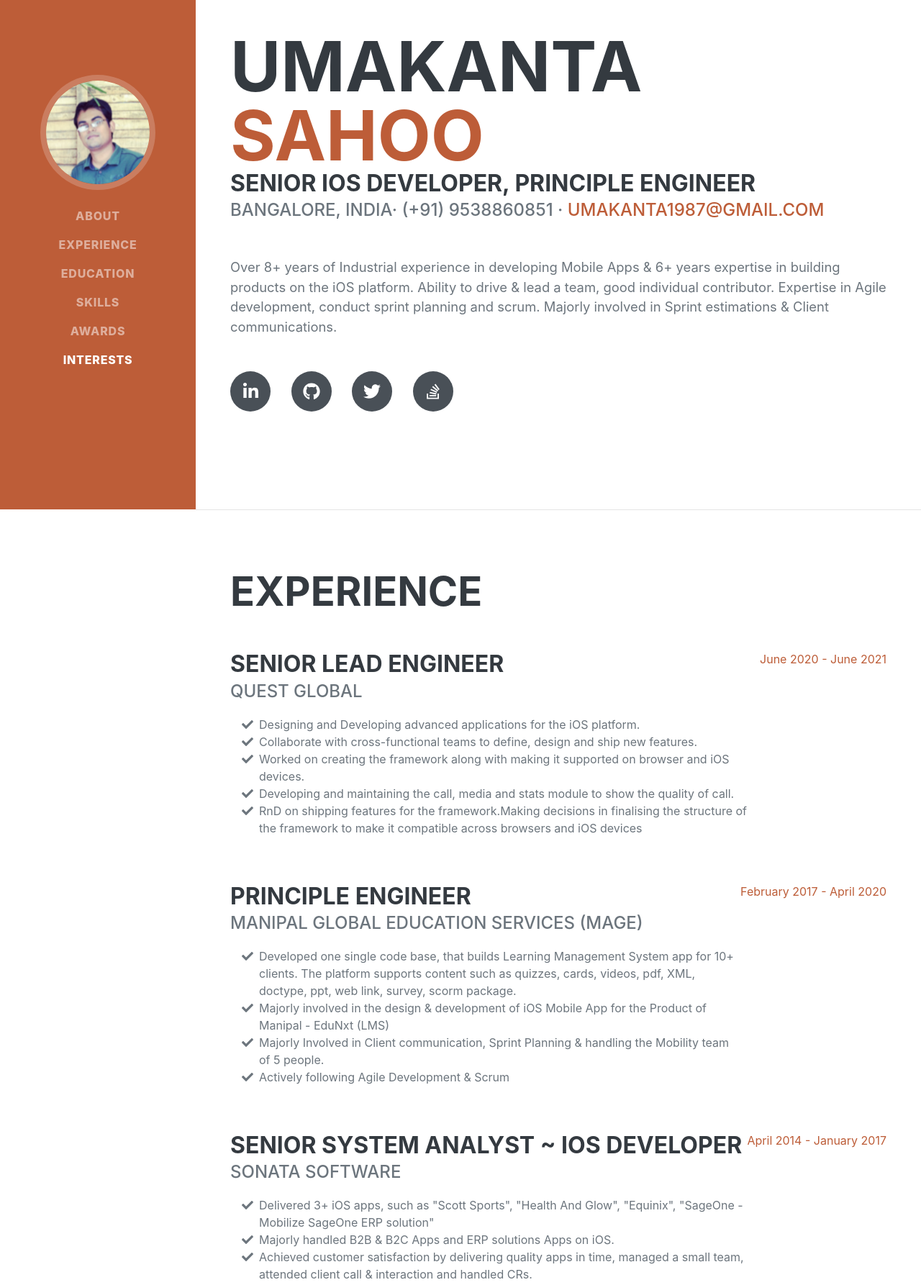
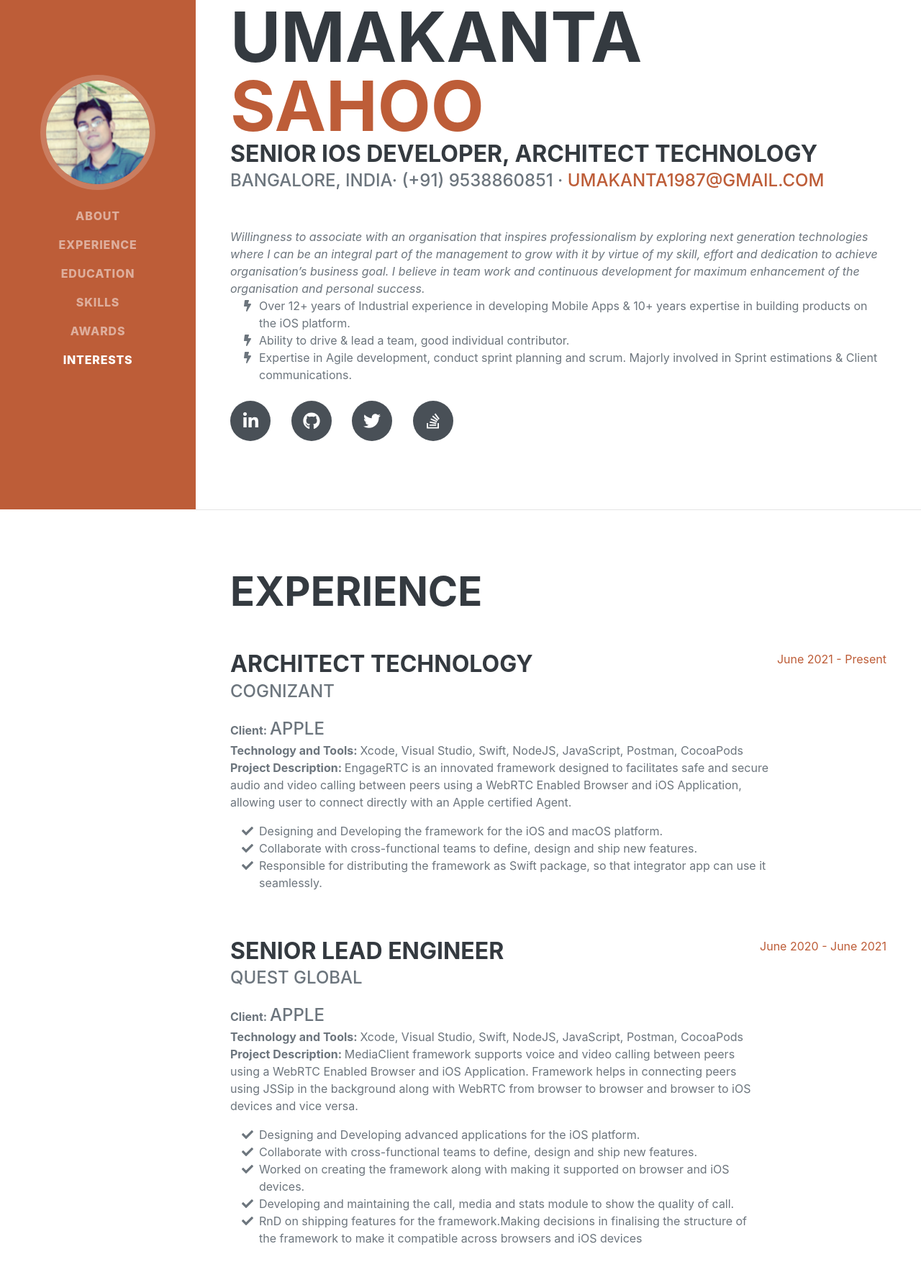
Before and after one commit to umakanta/umakanta.github.io, a plain HTML site: page index.html in a window 1280 px wide. Shown: the part 92-1878 px from the top of the page at 72% size. Drawn offline with nearby package versions, Linux system fonts and the light colour scheme; a web font is replaced by a local one.

Commit message:
COGNIZANT added

```diff
--- a/index.html
+++ b/index.html
@@ -1,5 +1,6 @@
 <!DOCTYPE html>
 <html lang="en">
+
 <head>
     <meta charset="utf-8" />
     <meta name="viewport" content="width=device-width, initial-scale=1, shrink-to-fit=no" />
@@ -10,17 +11,22 @@
     <!-- Font Awesome icons (free version)-->
     <script src="https://use.fontawesome.com/releases/v5.13.0/js/all.js" crossorigin="anonymous"></script>
     <!-- Google fonts-->
-        <link href="https://fonts.googleapis.com/css?family=Saira+Extra+Condensed:500,700" rel="stylesheet" type="text/css" />
+    <link href="https://fonts.googleapis.com/css?family=Saira+Extra+Condensed:500,700" rel="stylesheet"
+        type="text/css" />
     <link href="https://fonts.googleapis.com/css?family=Muli:400,400i,800,800i" rel="stylesheet" type="text/css" />
     <!-- Core theme CSS (includes Bootstrap)-->
     <link href="css/styles.css" rel="stylesheet" />
 </head>
+
 <body id="page-top">
     <!-- Navigation-->
     <nav class="navbar navbar-expand-lg navbar-dark bg-primary fixed-top" id="sideNav">
-            <a class="navbar-brand js-scroll-trigger" href="#page-top"
-                ><span class="d-block d-lg-none">Umakanta Sahoo</span><span class="d-none d-lg-block"><img class="img-fluid img-profile rounded-circle mx-auto mb-2" src="assets/img/profile.png" alt="" /></span></a
-            ><button class="navbar-toggler" type="button" data-toggle="collapse" data-target="#navbarSupportedContent" aria-controls="navbarSupportedContent" aria-expanded="false" aria-label="Toggle navigation"><span class="navbar-toggler-icon"></span></button>
+        <a class="navbar-brand js-scroll-trigger" href="#page-top"><span class="d-block d-lg-none">Umakanta
+                Sahoo</span><span class="d-none d-lg-block"><img
+                    class="img-fluid img-profile rounded-circle mx-auto mb-2" src="assets/img/profile.png"
+                    alt="" /></span></a><button class="navbar-toggler" type="button" data-toggle="collapse"
+            data-target="#navbarSupportedContent" aria-controls="navbarSupportedContent" aria-expanded="false"
+            aria-label="Toggle navigation"><span class="navbar-toggler-icon"></span></button>
         <div class="collapse navbar-collapse" id="navbarSupportedContent">
             <ul class="navbar-nav">
                 <li class="nav-item"><a class="nav-link js-scroll-trigger" href="#about">About</a></li>
@@ -41,17 +47,40 @@
 
 
                 <div class="flex-grow-1">
-                        <h3 class="mb-0">Senior iOS Developer, Principle Engineer</h3>
-                        <div class="subheading mb-5">Bangalore, India· (+91) 9538860851 · <a href="mailto:umakanta1987@gmail.com ">umakanta1987@gmail.com</a></div>
+                    <h3 class="mb-0">Senior iOS Developer, Architect Technology</h3>
+                    <div class="subheading mb-5">Bangalore, India· (+91) 9538860851 · <a
+                            href="mailto:umakanta1987@gmail.com ">umakanta1987@gmail.com</a></div>
                 </div>
 
-                    <p class="lead mb-5">Over 8+ years of Industrial experience in developing Mobile Apps & 6+ years expertise in building products on the iOS platform. Ability to drive & lead a team, good individual contributor. Expertise in Agile development, conduct sprint planning and scrum. Majorly involved in Sprint estimations & Client communications.</p>
+                <i class="mb-3">Willingness to associate with an organisation that inspires professionalism by exploring
+                    next generation technologies where I can be an integral part of the management to grow with it by
+                    virtue of my skill, effort and dedication to achieve organisation’s business goal. I believe in team
+                    work and continuous development for maximum enhancement of the organisation and personal success.
+                </i>
+                <br>
+                <ul class="fa-ul mb-0">
+                    <li>
+                        <span class="fa-li"><i class="fas fa-bolt"></i></span>Over 12+ years of Industrial experience
+                        in developing Mobile Apps & 10+ years expertise in building products on the iOS platform.
+                    </li>
+                    <li>
+                        <span class="fa-li"><i class="fas fa-bolt"></i></span>Ability to drive & lead a team, good
+                        individual contributor.
+                    </li>
+                    <li>
+                        <span class="fa-li"><i class="fas fa-bolt"></i></span>Expertise in Agile development, conduct
+                        sprint planning and scrum. Majorly involved in Sprint estimations & Client communications.
+                    </li>
+                </ul>
+                <br>
                 <div class="social-icons">
-                        <a class="social-icon" href="https://www.linkedin.com/in/umakanta-sahoo-4030895a/"><i class="fab fa-linkedin-in"></i></a>
+                    <a class="social-icon" href="https://www.linkedin.com/in/umakanta-sahoo-4030895a/"><i
+                            class="fab fa-linkedin-in"></i></a>
                     <a class="social-icon" href="https://github.com/umakanta"><i class="fab fa-github"></i></a>
                     <a class="social-icon" href="https://twitter.com/umakanta_s"><i class="fab fa-twitter"></i></a>
                     <!-- <a class="social-icon" href="#"><i class="fab fa-facebook-f"></i></a> -->
-                        <a class="social-icon" href="https://stackoverflow.com/users/994763/umakanta"><i class="fab fa-stack-overflow"></i></a>
+                    <a class="social-icon" href="https://stackoverflow.com/users/994763/umakanta"><i
+                            class="fab fa-stack-overflow"></i></a>
                 </div>
             </div>
         </section>
@@ -63,24 +92,70 @@
 
                 <div class="d-flex flex-column flex-md-row justify-content-between mb-5">
                     <div class="flex-grow-1">
+                        <h3 class="mb-0">Architect Technology </h3>
+                        <div class="subheading mb-3">Cognizant</div>
+                        <p>
+                            <b>Client: </b> <span class="subheading mb-3">Apple </span> <br>
+                            <b>Technology and Tools: </b> Xcode, Visual Studio, Swift, NodeJS, JavaScript, Postman,
+                            CocoaPods <br>
+                            <b>Project Description: </b>EngageRTC is an innovated framework designed to facilitates safe
+                            and secure audio and video calling between peers using a WebRTC Enabled Browser and iOS
+                            Application, allowing user to connect directly with an Apple certified Agent.
+
+                        <ul class="fa-ul mb-0">
+
+                            <li>
+                                <span class="fa-li"><i class="fas fa-check"></i></span>Designing and Developing the
+                                framework for the iOS and macOS platform.
+                            </li>
+                            <li>
+                                <span class="fa-li"><i class="fas fa-check"></i></span>Collaborate with cross-functional
+                                teams to define, design and ship new features.
+                            </li>
+                            <li>
+                                <span class="fa-li"><i class="fas fa-check"></i></span>Responsible for distributing the
+                                framework as Swift package, so that integrator app can use it seamlessly.
+                            </li>
+                        </ul>
+                        </p>
+                    </div>
+                    <div class="flex-shrink-0"><span class="text-primary">June 2021 - Present</span></div>
+                </div>
+
+                <div class="d-flex flex-column flex-md-row justify-content-between mb-5">
+                    <div class="flex-grow-1">
                         <h3 class="mb-0">Senior Lead Engineer </h3>
                         <div class="subheading mb-3">QuEST Global</div>
                         <p>
+
+                            <b>Client: </b> <span class="subheading mb-3">Apple </span> <br>
+                            <b>Technology and Tools: </b> Xcode, Visual Studio, Swift, NodeJS, JavaScript, Postman,
+                            CocoaPods <br>
+                            <b>Project Description: </b>MediaClient framework supports voice and video calling between
+                            peers using a WebRTC Enabled Browser and iOS Application. Framework helps in connecting
+                            peers using JSSip in the background along with WebRTC from browser to browser and browser to
+                            iOS devices and vice versa.
                         <ul class="fa-ul mb-0">
                             <li>
-                                      <span class="fa-li"><i class="fas fa-check"></i></span>Designing and Developing advanced applications for the iOS platform.
+                                <span class="fa-li"><i class="fas fa-check"></i></span>Designing and Developing advanced
+                                applications for the iOS platform.
                             </li>
                             <li>
-                                      <span class="fa-li"><i class="fas fa-check"></i></span>Collaborate with cross-functional teams to define, design and ship new features.
+                                <span class="fa-li"><i class="fas fa-check"></i></span>Collaborate with cross-functional
+                                teams to define, design and ship new features.
                             </li>
                             <li>
-                                      <span class="fa-li"><i class="fas fa-check"></i></span>Worked on creating the framework along with making it supported on browser and iOS devices.
+                                <span class="fa-li"><i class="fas fa-check"></i></span>Worked on creating the framework
+                                along with making it supported on browser and iOS devices.
                             </li>
                             <li>
-                                      <span class="fa-li"><i class="fas fa-check"></i></span>Developing and maintaining the call, media and stats module to show the quality of call.
+                                <span class="fa-li"><i class="fas fa-check"></i></span>Developing and maintaining the
+                                call, media and stats module to show the quality of call.
                             </li>
                             <li>
-                                    <span class="fa-li"><i class="fas fa-check"></i></span>RnD on shipping features for the framework.Making decisions in finalising the structure of the framework to make it compatible across browsers and iOS devices
+                                <span class="fa-li"><i class="fas fa-check"></i></span>RnD on shipping features for the
+                                framework.Making decisions in finalising the structure of the framework to make it
+                                compatible across browsers and iOS devices
                             </li>
                         </ul>
                         </p>
@@ -95,17 +170,22 @@
                         <p>
                         <ul class="fa-ul mb-0">
                             <li>
-                                      <span class="fa-li"><i class="fas fa-check"></i></span>Developed one single code base, that builds Learning Management System app for 10+ clients. The platform supports content such as quizzes, cards, videos, pdf,
+                                <span class="fa-li"><i class="fas fa-check"></i></span>Developed one single code base,
+                                that builds Learning Management System app for 10+ clients. The platform supports
+                                content such as quizzes, cards, videos, pdf,
                                 XML, doctype, ppt, web link, survey, scorm package.
                             </li>
                             <li>
-                                      <span class="fa-li"><i class="fas fa-check"></i></span>Majorly involved in the design & development of iOS Mobile App for the Product of Manipal - EduNxt (LMS)
+                                <span class="fa-li"><i class="fas fa-check"></i></span>Majorly involved in the design &
+                                development of iOS Mobile App for the Product of Manipal - EduNxt (LMS)
                             </li>
                             <li>
-                                      <span class="fa-li"><i class="fas fa-check"></i></span>Majorly Involved in Client communication, Sprint Planning & handling the Mobility team of 5 people.
+                                <span class="fa-li"><i class="fas fa-check"></i></span>Majorly Involved in Client
+                                communication, Sprint Planning & handling the Mobility team of 5 people.
                             </li>
                             <li>
-                                      <span class="fa-li"><i class="fas fa-check"></i></span>Actively following Agile Development & Scrum
+                                <span class="fa-li"><i class="fas fa-check"></i></span>Actively following Agile
+                                Development & Scrum
                             </li>
                         </ul>
                         </p>
@@ -119,14 +199,18 @@
                         <p>
                         <ul class="fa-ul mb-0">
                             <li>
-                                      <span class="fa-li"><i class="fas fa-check"></i></span>Delivered 3+ iOS apps, such as "Scott Sports", "Health
+                                <span class="fa-li"><i class="fas fa-check"></i></span>Delivered 3+ iOS apps, such as
+                                "Scott Sports", "Health
                                 And Glow", "Equinix", "SageOne - Mobilize SageOne ERP solution"
                             </li>
                             <li>
-                                      <span class="fa-li"><i class="fas fa-check"></i></span>Majorly handled B2B & B2C Apps and ERP solutions Apps on iOS.
+                                <span class="fa-li"><i class="fas fa-check"></i></span>Majorly handled B2B & B2C Apps
+                                and ERP solutions Apps on iOS.
                             </li>
                             <li>
-                                      <span class="fa-li"><i class="fas fa-check"></i></span>Achieved customer satisfaction by delivering quality apps in time, managed a small team, attended client call & interaction and handled CRs.
+                                <span class="fa-li"><i class="fas fa-check"></i></span>Achieved customer satisfaction by
+                                delivering quality apps in time, managed a small team, attended client call &
+                                interaction and handled CRs.
                             </li>
                         </ul>
                         </p>
@@ -140,13 +224,17 @@ And Glow", "Equinix", "SageOne - Mobilize SageOne ERP solution"
                         <p>
                         <ul class="fa-ul mb-0">
                             <li>
-                                      <span class="fa-li"><i class="fas fa-check"></i></span>Worked in CoE department (Center of Excellence)
+                                <span class="fa-li"><i class="fas fa-check"></i></span>Worked in CoE department (Center
+                                of Excellence)
                             </li>
                             <li>
-                                      <span class="fa-li"><i class="fas fa-check"></i></span>Delivered 5+ Apps, such as "Electricity and Water Services", "Bahrain International eGovernment Forum & IT Expo", "Eazy2 (1.0)", "Wejhaty (Ministry of Foreign Affairs Bahrain)", "eGuide Bahrain"
+                                <span class="fa-li"><i class="fas fa-check"></i></span>Delivered 5+ Apps, such as
+                                "Electricity and Water Services", "Bahrain International eGovernment Forum & IT Expo",
+                                "Eazy2 (1.0)", "Wejhaty (Ministry of Foreign Affairs Bahrain)", "eGuide Bahrain"
                             </li>
                             <li>
-                                      <span class="fa-li"><i class="fas fa-check"></i></span> Involved in developing Mobile App for Android, iOS & Blackberry.
+                                <span class="fa-li"><i class="fas fa-check"></i></span> Involved in developing Mobile
+                                App for Android, iOS & Blackberry.
                             </li>
                         </ul>
                         </p>
@@ -265,7 +353,8 @@ And Glow", "Equinix", "SageOne - Mobilize SageOne ERP solution"
                         <span class="fa-li"><i class="fas fa-check"></i></span>Git/ SVN
                     </li>
                     <li>
-                          <span class="fa-li"><i class="fas fa-check"></i></span>Firebase : FCM, Analytics, Dynamic Links, Sync Adapter
+                        <span class="fa-li"><i class="fas fa-check"></i></span>Firebase : FCM, Analytics, Dynamic Links,
+                        Sync Adapter
                     </li>
                     <li>
                         <span class="fa-li"><i class="fas fa-check"></i></span>Scrum
@@ -300,7 +389,8 @@ And Glow", "Equinix", "SageOne - Mobilize SageOne ERP solution"
 
                         <h4 class="mb-0">Mobile Learning Company of the Year</h4>
                         <div class="subheading2 mb-1">@EdTechReview - http://edtechreview.in/</div>
-                            <div>Manipal won the Award in Category of Mobile Learning Company of the year by EdTech Review - '19</div>
+                        <div>Manipal won the Award in Category of Mobile Learning Company of the year by EdTech Review -
+                            '19</div>
                     </div>
                     <div class="flex-shrink-0">
                         <span class="text-primary">February 2019 – Present</span>
@@ -363,8 +453,10 @@ And Glow", "Equinix", "SageOne - Mobilize SageOne ERP solution"
         <section class="resume-section" id="interests">
             <div class="resume-section-content">
                 <h2 class="mb-5">Interests</h2>
-                    <p>Apart from being an iOS developer, I enjoy most of my time being outdoors, engaging with friends (playing, chit-chat etc.)</p>
-                    <p class="mb-0">When forced indoors, I follow different Sports & News, and I spend a some amount of my free time exploring the latest technology advancements.</p>
+                <p>Apart from being an iOS developer, I enjoy most of my time being outdoors, engaging with friends
+                    (playing, chit-chat etc.)</p>
+                <p class="mb-0">When forced indoors, I follow different Sports & News, and I spend a some amount of my
+                    free time exploring the latest technology advancements.</p>
             </div>
         </section>
 
@@ -378,4 +470,5 @@ And Glow", "Equinix", "SageOne - Mobilize SageOne ERP solution"
     <!-- Core theme JS-->
     <script src="js/scripts.js"></script>
 </body>
+
 </html>
```
Lines whose indentation alone changed are shown as unchanged.
